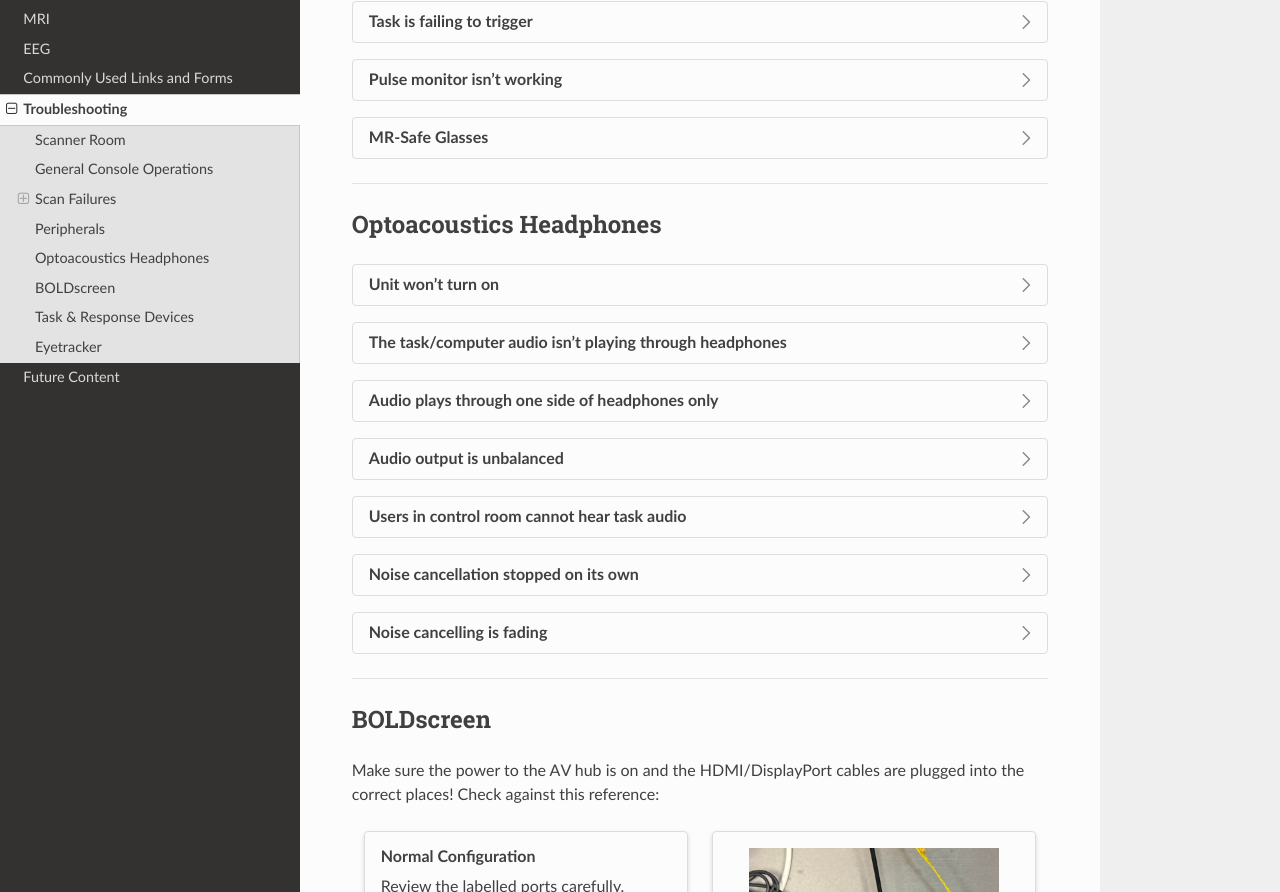
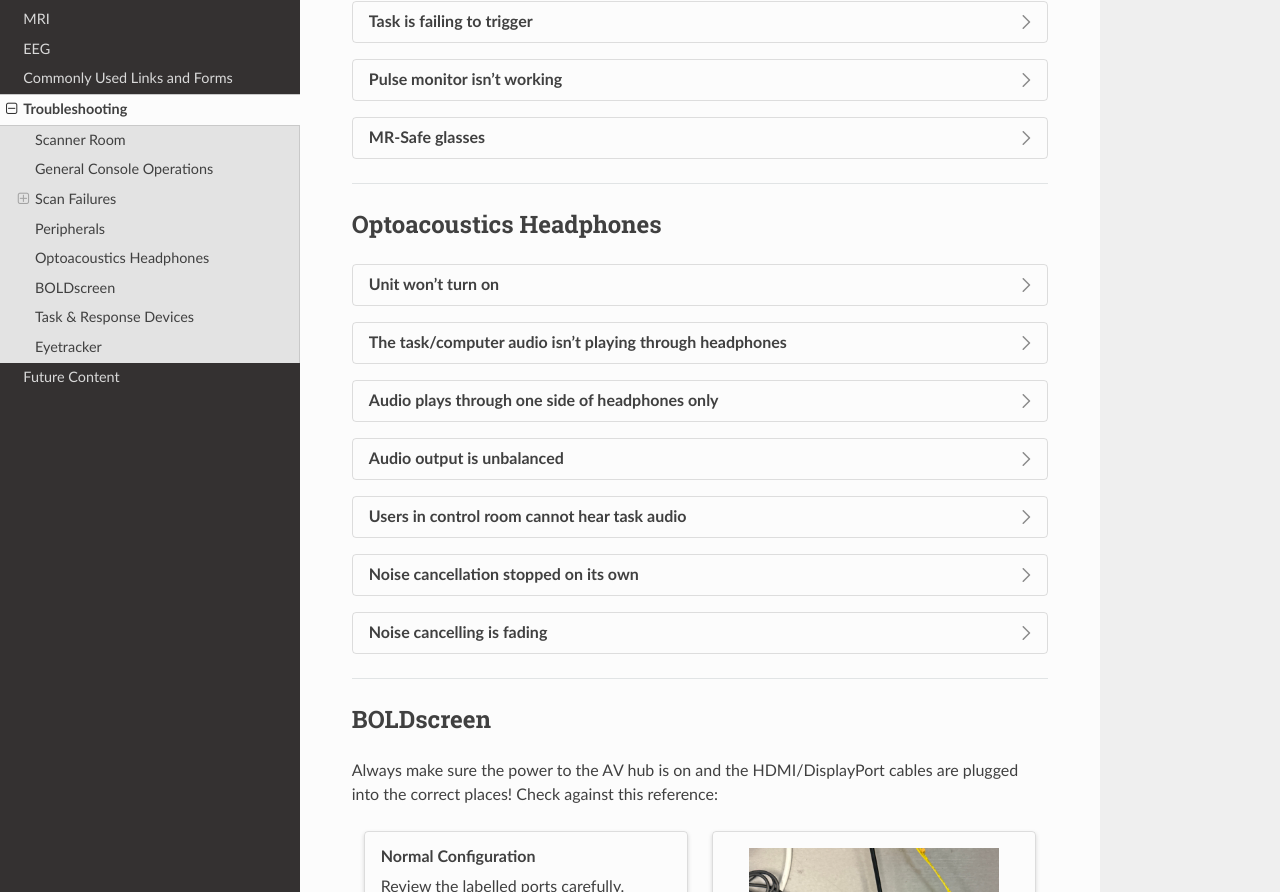
Before and after one commit to CCN-Support/CCN_Wiki, a Sphinx documentation site: the page built from docs/source/troubleshooting.rst, in a window 1280 px wide and 1400 px high, scrolled down 2557 px. Shown: the part 130-1022 px from the top of the window. Built offline with Sphinx 7.4.7 and the Read the Docs theme 3.1.0, drawn with Linux system fonts in a browser that asks for light colours; some of the changed lines change nothing that is shown; some of the changed text lies outside the part shown.

Commit message:
Update troubleshooting.rst

```diff
--- a/docs/source/troubleshooting.rst
+++ b/docs/source/troubleshooting.rst
@@ -4,10 +4,10 @@
 Scanner Room
 ------------
 
-.. dropdown:: Cabinet out of blankets
+.. dropdown:: Cabinet is out of blankets
 
   - If there are no more blankets in the cabinet, spare linens are in the tall cabinet marked "Linens" by the corner desk in the back area of the suite. Many other spare supplies will be there, including scrubs and headphones mesh covers, in their respectively labelled cabinets.
-  - Put used blankets in the linens bin (either the white one in the scanner room or brown one in the testing hallway) at the end of your session.
+  - Put used blankets in the linens bin (either the white one in the scanner room or brown, rectangular one by the phlebotomy room) at the end of your session.
 
 .. dropdown:: Linens basket is full
 
@@ -179,17 +179,17 @@
   - If nothing seems to be wrong with the sensors, check the finger attachment itself. Make sure it is undamaged and snugly encases the sensor loop inside. If the attachment is ripped or missing, there are new ones in the scanner suite in the labelled drawer with the other physio equipment. If it does not appear damaged, clean it thoroughly and try again. Sometimes a careful cleaning helps recover the sensor's sensitivity.
 
 
-.. dropdown:: MR-Safe Glasses
+.. dropdown:: MR-Safe glasses
 
    **Cleaning the glasses**
 
-   * There are supplies (glass-cleaning solution, wipes) for cleaning the MR-safe glasses in the same cabinet where the glasses are stored. Please use them, not the Lysol wipes, to clean the glasses without damaging them.
+   There are supplies (glass-cleaning solution, wipes) for cleaning the MR-safe glasses in the same cabinet where the glasses are stored. Please use them, not the Lysol wipes, to clean the glasses without damaging them.
 
    **Lensometer**
 
    A tool for measuring the prescription on an eyeglass lens.
 
-   It works, but is not the easiest tool to use, so is not generally recommended for helping you determine the prescription of a participant's glasses. Typically used by staff to check the prescription on the MR-safe lenses in the case when the labels have worn off.
+   It works, but is not the easiest tool to use, so is not generally recommended for helping you determine the prescription of a participant's glasses. Typically used by staff to check the prescription on the MR-safe lenses when the labels have worn off.
 
    1. The device is stored in a small, rectangular box in the cabinet with the MR glasses. Find the white box under the cleaning wipes.
 
@@ -224,66 +224,6 @@
 
    7. Read the small window on the left to see the corresponding prescription.
 
-
-
-.. commenting this out
-   .. rubric:: Reference Images
-
-
-   .. grid:: 3
-      :gutter: 2
-
-      .. grid-item-card:: 1. Find the device
-
-         .. figure:: images/lens_storage.jpg
-            :width: 200px
-            :align: center
-
-            Lensometer is in the MR glasses cabinet.
-
-      .. grid-item::
-
-         .. card:: 2. Open the case
-
-            .. figure:: images/lens_case.jpg
-               :width: 200px
-               :align: center
-
-            .. container:: sd-text-center
-
-               Open the case to find the tools inside.
-
-      .. grid-item-card:: 3. Mount the lensometer
-
-         .. figure:: images/lens_mounted.jpg
-            :width: 200px
-            :align: center
-
-            Successfully mounted on the case.
-
-      .. grid-item-card:: 4. Glasses stand
-
-         .. figure:: images/lens_stand.jpg
-            :width: 200px
-            :align: center
-
-            Slide the glasses stand into place.
-
-      .. grid-item-card:: 5. Grip the lens
-
-         .. figure:: images/lens_glasses.jpg
-            :width: 200px
-            :align: center
-
-            Use the tool to grip the lens and rest the glasses.
-
-      .. grid-item-card:: 6. Adjust focus
-
-         .. figure:: images/lens_dial.jpg
-            :width: 200px
-            :align: center
-
-            Turn the black dial until the star shape is focused.
 
 
 .. raw:: html
@@ -345,7 +285,7 @@
 BOLDscreen
 -----------
 
-Make sure the power to the AV hub is on and the HDMI/DisplayPort cables are plugged into the correct places! Check against this reference:
+Always make sure the power to the AV hub is on and the HDMI/DisplayPort cables are plugged into the correct places! Check against this reference:
 
 .. grid:: 2
 
```
